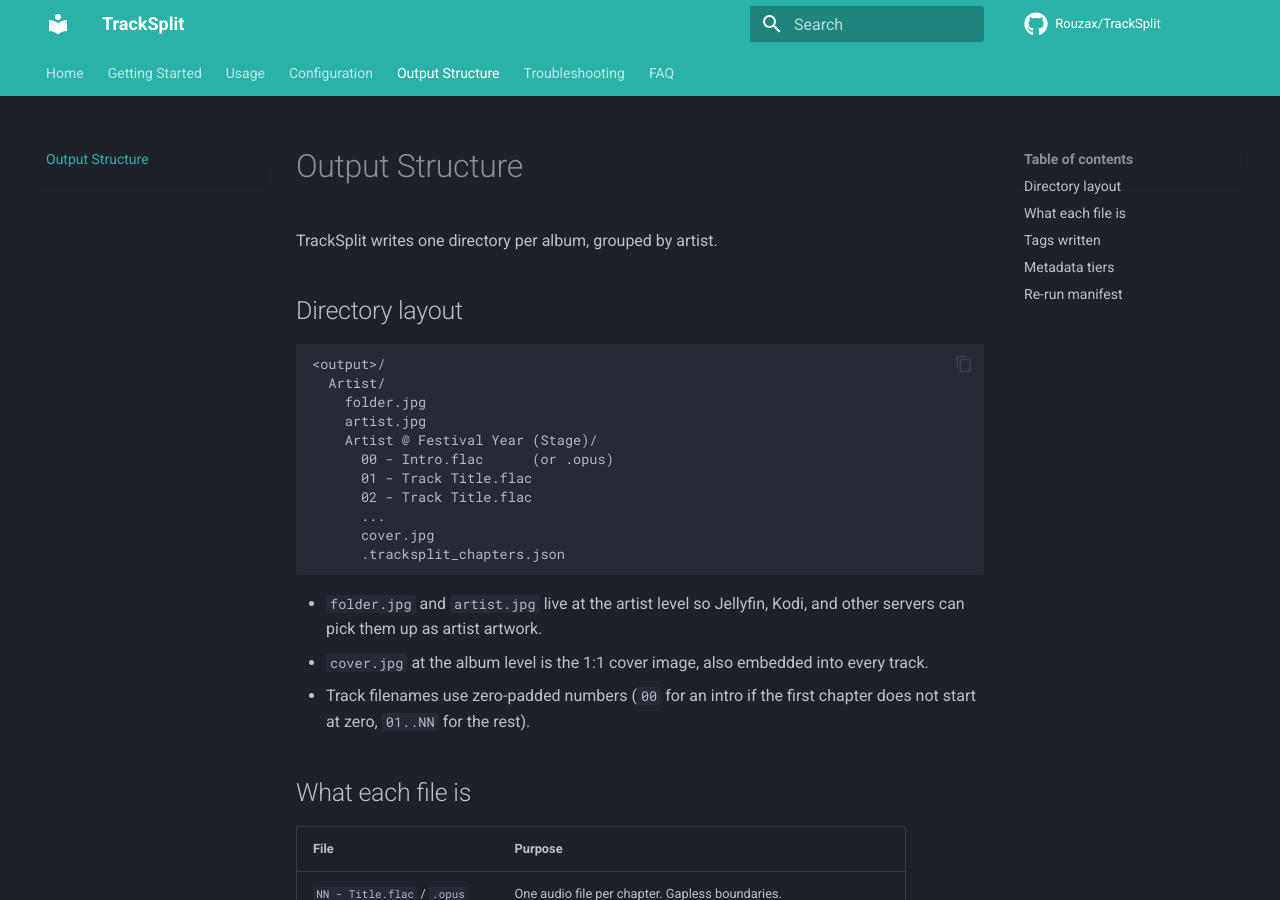
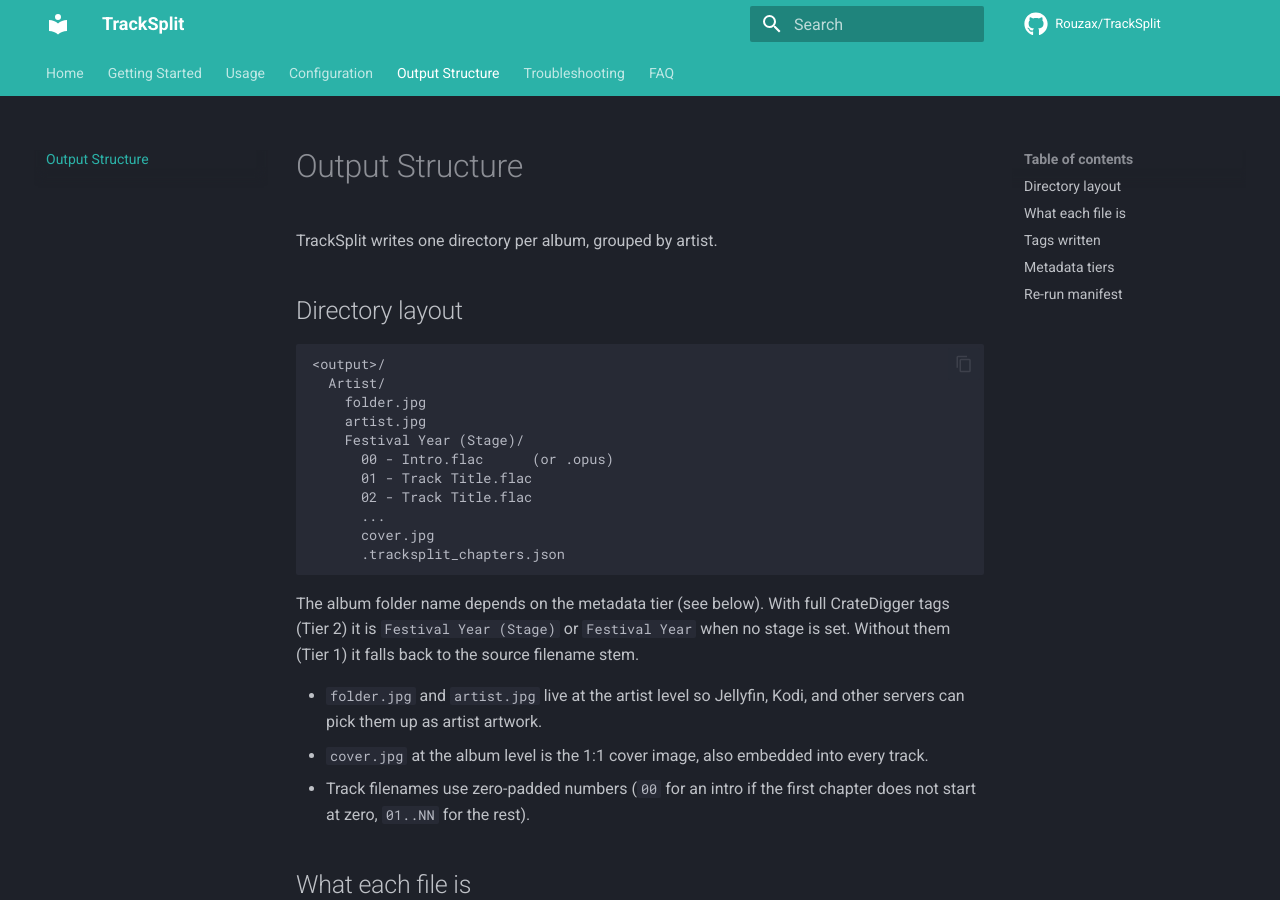
Before and after one commit to Rouzax/TrackSplit, an MkDocs documentation site: the page built from docs/output.md, in a window 1280 px wide and 900 px high. Built offline with MkDocs 1.6.1 and Material for MkDocs 9.7.7, drawn with Linux system fonts in a browser that asks for light colours; comment, search, counter and statistics services are not loaded.

Commit message:
fix(tests,docs): stable help assertion, correct output folder layout
CI fix: Rich wraps '--format' across lines in narrow terminals and
the COLUMNS env var does not reach the Rich Console in CliRunner.
Assert on the description values (flac, opus) instead, which Rich
renders on a single line regardless of width.

Docs fix: the real album folder layout is 'Artist/Festival Year
(Stage)/' for CrateDigger-tagged sources and 'Artist/<filename-stem>/'
for untagged sources, not 'Artist/Artist @ Festival Year (Stage)/'.
Correct README, docs/output.md, and docs/getting-started.md.

````diff
--- a/docs/output.md
+++ b/docs/output.md
@@ -9,7 +9,7 @@
   Artist/
     folder.jpg
     artist.jpg
-    Artist @ Festival Year (Stage)/
+    Festival Year (Stage)/
       00 - Intro.flac      (or .opus)
       01 - Track Title.flac
       02 - Track Title.flac
@@ -17,6 +17,8 @@
       cover.jpg
       .tracksplit_chapters.json
 ```
+
+The album folder name depends on the metadata tier (see below). With full CrateDigger tags (Tier 2) it is `Festival Year (Stage)` or `Festival Year` when no stage is set. Without them (Tier 1) it falls back to the source filename stem.
 
 - `folder.jpg` and `artist.jpg` live at the artist level so Jellyfin, Kodi, and other servers can pick them up as artist artwork.
 - `cover.jpg` at the album level is the 1:1 cover image, also embedded into every track.
````
Also changed, not shown: README.md (+3 -1 lines), docs/getting-started.md (+1 -1 lines), 1 other file.
